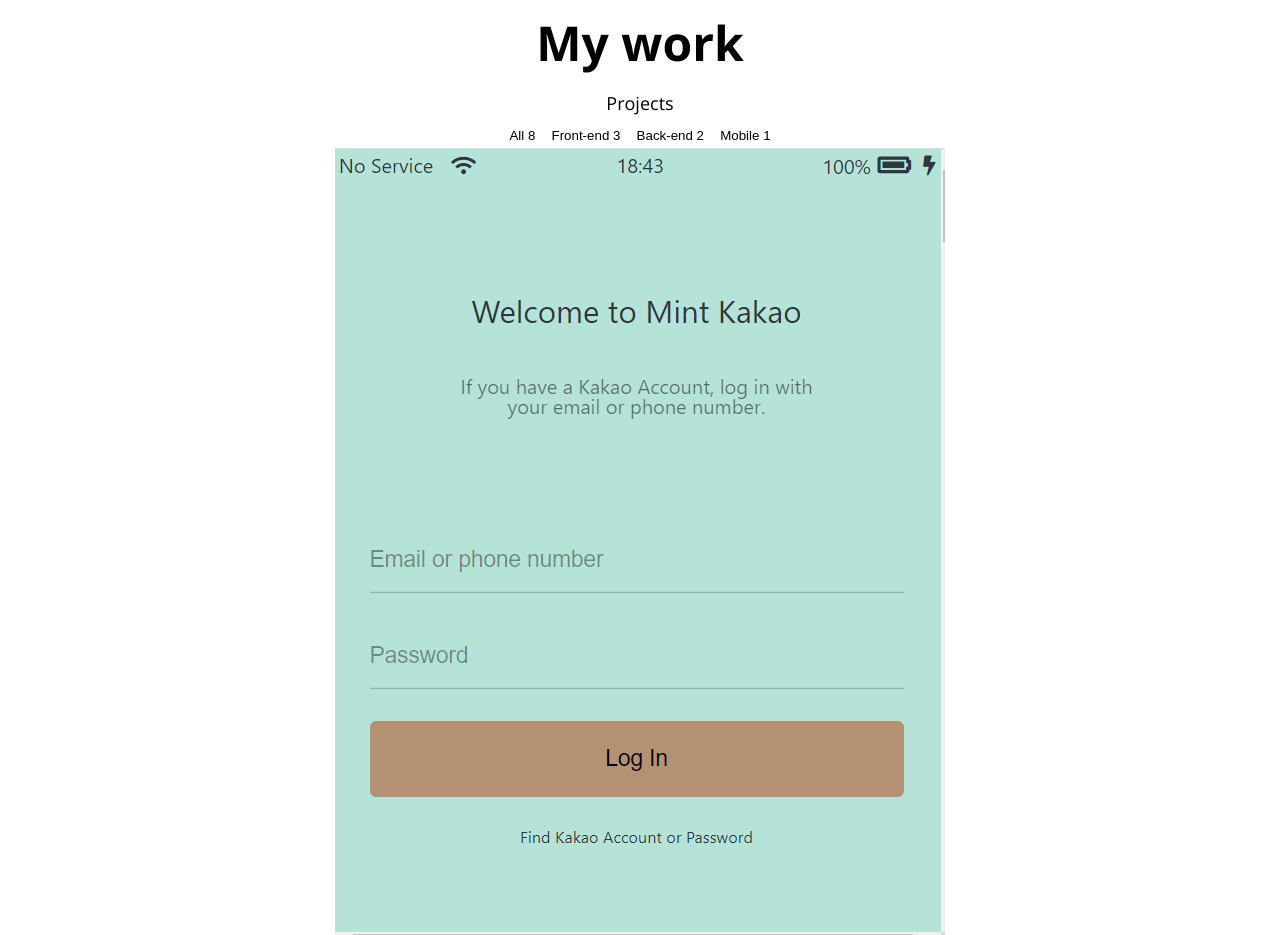
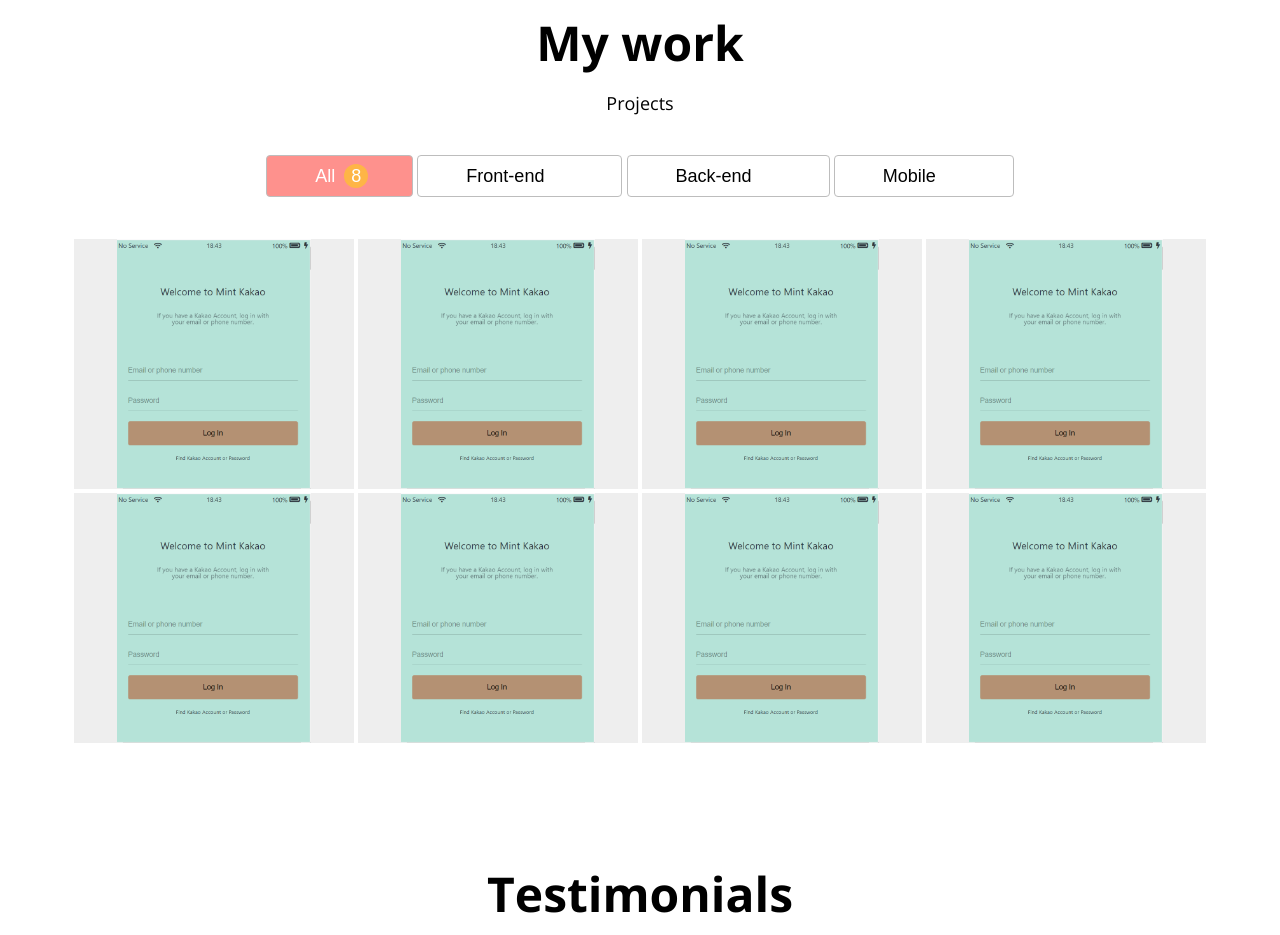
Before and after one commit to MinTo96/portfolio, a plain HTML site: page index.html in a window 1280 px wide. Shown: the part 2300-3235 px from the top of the page. Drawn offline with nearby package versions, Linux system fonts and the light colour scheme.

Commit message:
CSS: Work

```diff
--- a/index.html
+++ b/index.html
@@ -233,7 +233,7 @@
       <h1>My work</h1>
       <h3>Projects</h3>
       <div class="work__categorie">
-        <button class="category__btn">
+        <button class="category__btn active">
           All <span class="category__count">8</span>
         </button>
         <button class="category__btn">
--- a/style.css
+++ b/style.css
@@ -293,3 +293,101 @@ p {
 .etc {
   padding: 20px;
 }
+
+/* Work */
+
+.work__categorie {
+  margin: 40px;
+}
+
+.category__btn {
+  border: 1px solid var(--color-dark-white);
+  border-radius: 4px;
+  font-size: var(--font-regular);
+  padding: 8px 48px;
+}
+
+.category__btn.active,
+.category__btn:hover {
+  background-color: var(--color-pink);
+  color: var(--color-white);
+}
+
+.category__btn.active .category__count,
+.category__btn:hover .category__count {
+  opacity: 1;
+  top: 0;
+}
+
+.category__count {
+  background-color: var(--color-orange);
+  border-radius: 50%;
+  color: var(--color-white);
+  display: inline-block;
+  width: 24px;
+  height: 24px;
+  line-height: 24px;
+  position: relative;
+  top: -20px;
+  left: 4px;
+  opacity: 0;
+  transition: all var(--animation-duration) ease-in-out;
+}
+
+.work__projects {
+  display: flex;
+  flex-wrap: wrap;
+  justify-content: center;
+}
+
+.project {
+  position: relative;
+  display: flex;
+  justify-content: center;
+  align-items: center;
+  width: 280px;
+  height: 250px;
+  margin: 2px;
+  background-color: var(--color-light-white);
+}
+
+.project__img {
+  max-width: 100%;
+  max-height: 100%;
+}
+
+.project__description {
+  position: absolute;
+  background-color: black;
+  display: flex;
+  flex-direction: column;
+  justify-content: center;
+  width: 100%;
+  height: 100%;
+  top: 0;
+  left: 0;
+  opacity: 0;
+  transform: translateY(10px);
+  transition: all var(--animation-duration) ease;
+}
+
+.project:hover .project__description {
+  opacity: 0.8;
+  transform: translateY(0);
+}
+
+.project__description h3 {
+  color: var(--color-white);
+}
+
+.project__description h3::after {
+  content: "";
+  display: block;
+  position: relative;
+  left: 50%;
+  width: 25px;
+  height: 2px;
+  margin-left: -12px;
+  background-color: var(--color-dark-white);
+  margin-top: 8px;
+}
```
